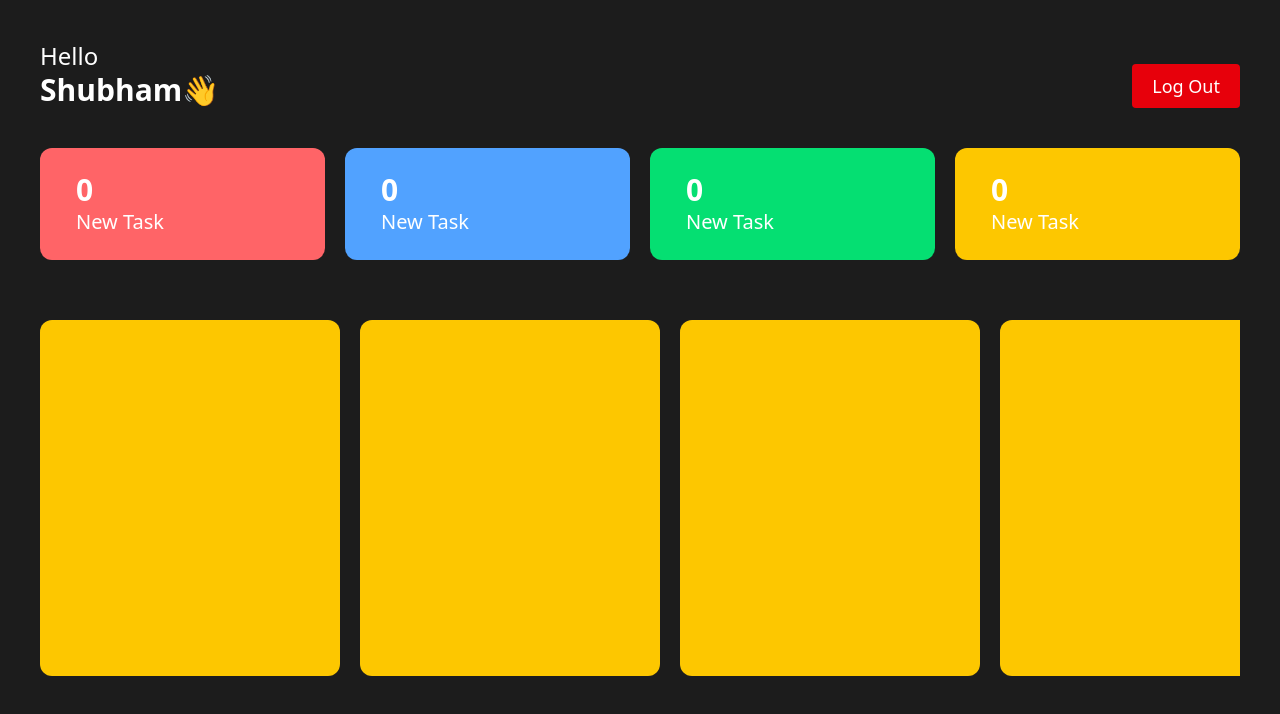
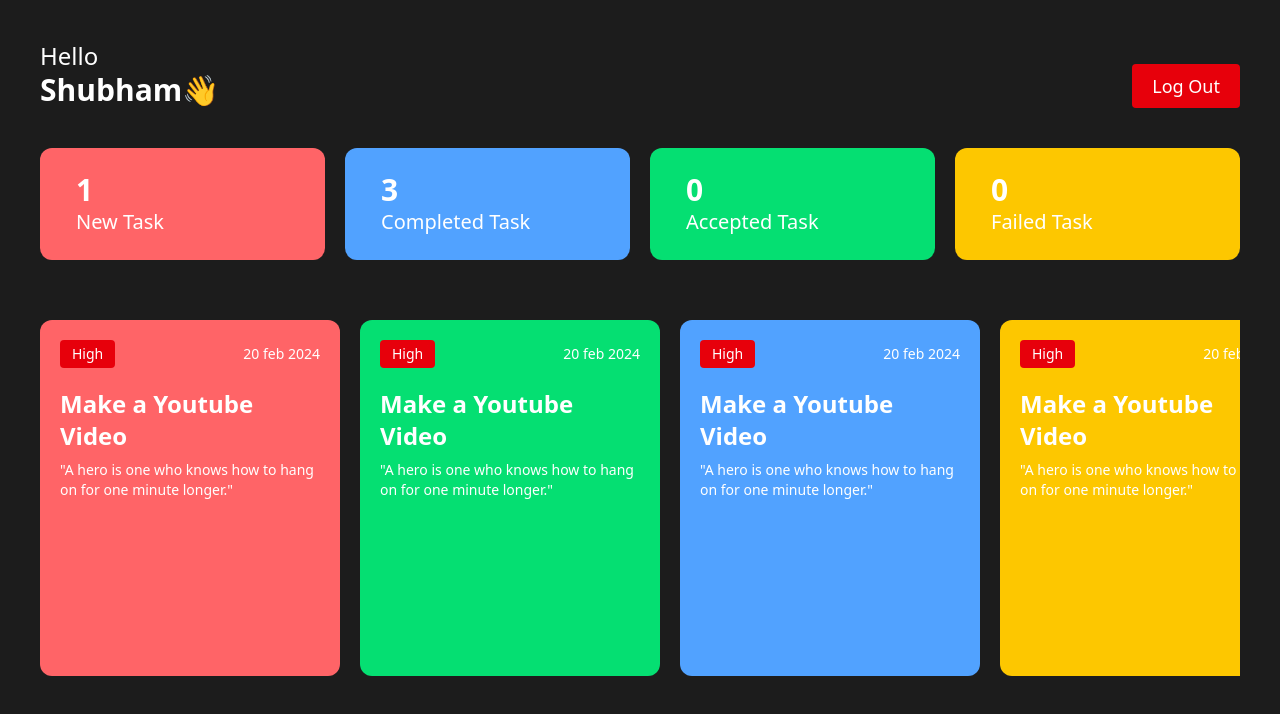
Before and after one commit to shubhamraj82/employe_management, a React (Vite) app: page / in a window 1280 px wide. Shown: the top 714 px of the page. Built offline with nearby package versions, Linux system fonts and the light colour scheme.

Commit message:
dashboard done

```diff
--- a/src/components/TaskList/TaskList.jsx
+++ b/src/components/TaskList/TaskList.jsx
@@ -3,38 +3,46 @@ import React from 'react'
 const TaskList = () => {
   return (
     <div id='tasklist' className='h-[55%] overflow-x-auto flex items-center justify-start gap-5 flex-nowrap w-full py-5 mt-10'>
-        <div className='flex-shrink-0 h-full w-[300px] bg-yellow-400 rounded-xl'>
-
+        <div className='flex-shrink-0 h-full w-[300px] p-5 bg-red-400 rounded-xl'>
+            <div className='flex justify-between items-center'>
+                <h3 className='bg-red-600 text-sm px-3 py-1 rounded'>High</h3>
+                <h4 className='text-sm'>20 feb 2024</h4>
+            </div>
+            <h2 className='mt-5 text-2xl font-semibold'>Make a Youtube Video</h2>
+            <p className='text-sm mt-2'>"A hero is one who knows how to hang on for one minute longer."</p>
         </div>
-
-        <div className='flex-shrink-0 h-full w-[300px] bg-yellow-400 rounded-xl'>
-
+        <div className='flex-shrink-0 h-full w-[300px] p-5 bg-green-400 rounded-xl'>
+            <div className='flex justify-between items-center'>
+                <h3 className='bg-red-600 text-sm px-3 py-1 rounded'>High</h3>
+                <h4 className='text-sm'>20 feb 2024</h4>
+            </div>
+            <h2 className='mt-5 text-2xl font-semibold'>Make a Youtube Video</h2>
+            <p className='text-sm mt-2'>"A hero is one who knows how to hang on for one minute longer."</p>
         </div>
-
-         <div className='flex-shrink-0 h-full w-[300px] bg-yellow-400 rounded-xl'>
-
+        <div className='flex-shrink-0 h-full w-[300px] p-5 bg-blue-400 rounded-xl'>
+            <div className='flex justify-between items-center'>
+                <h3 className='bg-red-600 text-sm px-3 py-1 rounded'>High</h3>
+                <h4 className='text-sm'>20 feb 2024</h4>
+            </div>
+            <h2 className='mt-5 text-2xl font-semibold'>Make a Youtube Video</h2>
+            <p className='text-sm mt-2'>"A hero is one who knows how to hang on for one minute longer."</p>
         </div>
-
-        <div className='flex-shrink-0 h-full w-[300px] bg-yellow-400 rounded-xl'>
-
+        <div className='flex-shrink-0 h-full w-[300px] p-5 bg-yellow-400 rounded-xl'>
+            <div className='flex justify-between items-center'>
+                <h3 className='bg-red-600 text-sm px-3 py-1 rounded'>High</h3>
+                <h4 className='text-sm'>20 feb 2024</h4>
+            </div>
+            <h2 className='mt-5 text-2xl font-semibold'>Make a Youtube Video</h2>
+            <p className='text-sm mt-2'>"A hero is one who knows how to hang on for one minute longer."</p>
         </div>
-
-         <div className='flex-shrink-0 h-full w-[300px] bg-yellow-400 rounded-xl'>
-
+        <div className='flex-shrink-0 h-full w-[300px] p-5 bg-orange-400 rounded-xl'>
+            <div className='flex justify-between items-center'>
+                <h3 className='bg-red-600 text-sm px-3 py-1 rounded'>High</h3>
+                <h4 className='text-sm'>20 feb 2024</h4>
+            </div>
+            <h2 className='mt-5 text-2xl font-semibold'>Make a Youtube Video</h2>
+            <p className='text-sm mt-2'>"A hero is one who knows how to hang on for one minute longer."</p>
         </div>
-
-        <div className='flex-shrink-0 h-full w-[300px] bg-yellow-400 rounded-xl'>
-
-        </div>
-
-         <div className='flex-shrink-0 h-full w-[300px] bg-yellow-400 rounded-xl'>
-
-        </div>
-
-        <div className='flex-shrink-0 h-full w-[300px] bg-yellow-400 rounded-xl'>
-
-        </div>
-
     </div>
   )
 }
--- a/src/components/other/TaskListNumbers.jsx
+++ b/src/components/other/TaskListNumbers.jsx
@@ -6,26 +6,26 @@
 
         {/* // tasklist1 */}
         <div className='rounded-xl w-[45%] py-6 px-9  bg-red-400'>
-            <h2 className='text-3xl font-semibold'>0</h2>
+            <h2 className='text-3xl font-semibold'>1</h2>
             <h3 className=' text-xl font-medium'>New Task</h3>
         </div>
 
         {/* //tasklist2 */}
         <div className='rounded-xl w-[45%] py-6 px-9  bg-blue-400'>
-            <h2 className='text-3xl font-semibold'>0</h2>
-            <h3 className=' text-xl font-medium'>New Task</h3>
+            <h2 className='text-3xl font-semibold'>3</h2>
+            <h3 className=' text-xl font-medium'>Completed Task</h3>
         </div>
 
         {/* //tasklist3 */}
         <div className='rounded-xl w-[45%] py-6 px-9  bg-green-400'>
-            <h2 className='text-3xl font-semibold'>0</h2>
-            <h3 className=' text-xl font-medium'>New Task</h3>
+            <h2 className='text-3xl font-semibold text-black'>0</h2>
+            <h3 className=' text-xl font-medium text-black'>Accepted Task</h3>
         </div>
 
         {/* //tasklist3 */}
         <div className='rounded-xl w-[45%] py-6 px-9  bg-yellow-400'>
             <h2 className='text-3xl font-semibold'>0</h2>
-            <h3 className=' text-xl font-medium'>New Task</h3>
+            <h3 className=' text-xl font-medium'>Failed Task</h3>
         </div>
      </div>
    )
```
